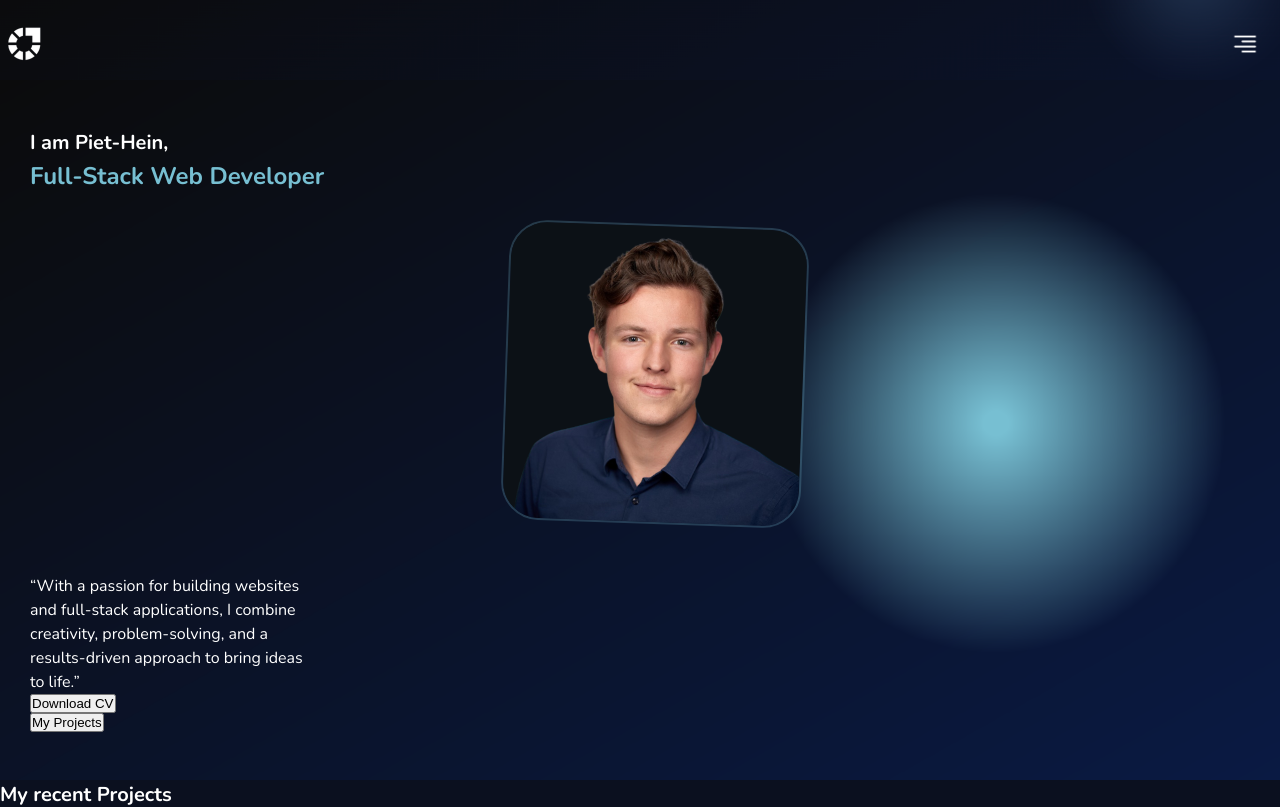
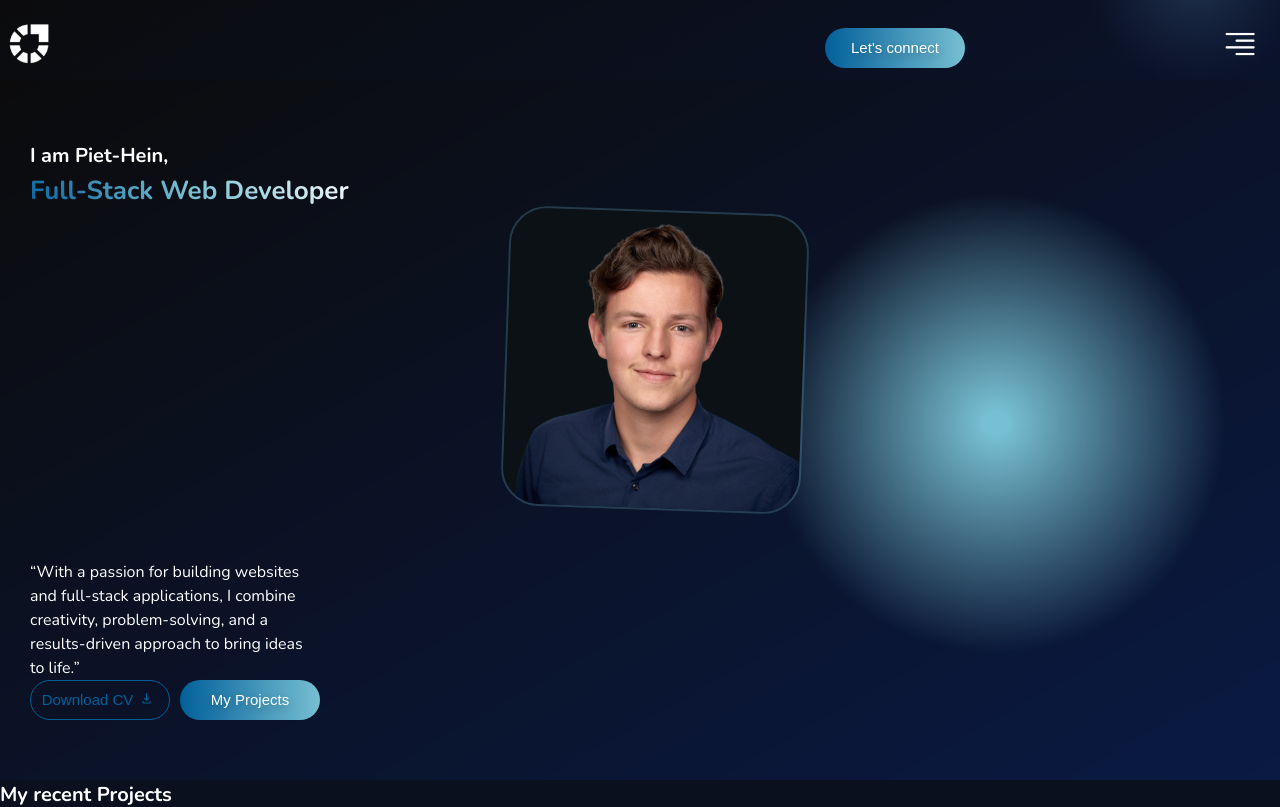
Before and after one commit to phsworks/portfolio-react, a React (Vite) app: page /#/ in a window 1280 px wide. Shown: the top 807 px of the page. Built offline with nearby package versions, Linux system fonts and the light colour scheme.

Commit message:
buttons added

```diff
--- a/src/Components/Hero.css
+++ b/src/Components/Hero.css
@@ -15,10 +15,7 @@
     color: white;
   }
 
-  h1 {
-    color: var(--accent);
-    margin-bottom: 30px;
-  }
+
 
   img {
     margin: 0 auto;
--- a/src/Components/Hero.jsx
+++ b/src/Components/Hero.jsx
@@ -7,15 +7,34 @@ function Hero() {
     <div className="hero-container">
       <div className="hero">
         <h2> I am Piet-Hein,</h2>
-        <h1>Full-Stack Web Developer</h1>
+        <h1>
+          Full-Stack <span>Web Developer</span>{" "}
+        </h1>
         <img width={300} src={Piet} alt="piet-hein" />
         <p>
-          “With a passion for building websites and full-stack
-          applications, I combine creativity, problem-solving, and a
-          results-driven approach to bring ideas to life.”
+          “With a passion for building websites and full-stack applications, I
+          combine creativity, problem-solving, and a results-driven approach to
+          bring ideas to life.”
         </p>
-        <button>Download CV</button>
-        <button>My Projects</button>
+        <div className="info-buttons">
+          <button className="secondary-button">
+            Download CV
+            <span>
+              <svg
+                xmlns="http://www.w3.org/2000/svg"
+                width="25"
+                height="13"
+                viewBox="0 0 20 25"
+              >
+                <path
+                  fill="#02609a"
+                  d="M12 2a1 1 0 0 1 1 1v10.586l2.293-2.293a1 1 0 0 1 1.414 1.414l-4 4a1 1 0 0 1-1.414 0l-4-4a1 1 0 1 1 1.414-1.414L11 13.586V3a1 1 0 0 1 1-1M5 17a1 1 0 0 1 1 1v2h12v-2a1 1 0 1 1 2 0v2a2 2 0 0 1-2 2H6a2 2 0 0 1-2-2v-2a1 1 0 0 1 1-1"
+                />
+              </svg>
+            </span>
+          </button>
+          <button className="primary-button">My Projects</button>
+        </div>
       </div>
     </div>
   );
--- a/src/Components/Navbar.css
+++ b/src/Components/Navbar.css
@@ -42,3 +42,8 @@
     transform: scale(1.05);
   }
 }
+
+.info-buttons {
+  display: flex;
+  gap: 10px;
+}
--- a/src/Components/Navbar.jsx
+++ b/src/Components/Navbar.jsx
@@ -12,31 +12,15 @@ function Navbar() {
       <div className="navbar-container">
         <div className="logo">
           <NavLink to="/">
-            <img width={50} src={logo} alt="logo" />
+            <img width={60} src={logo} alt="logo" />
           </NavLink>
         </div>
         <nav>
           <ul className="navbar-links">
-            <li>
-              <NavLink className="link" to="/">
-                Home
-              </NavLink>
-            </li>
-            <li>
-              <NavLink className="link" to="/about">
-                About
-              </NavLink>
-            </li>
-            <li>
-              <NavLink className="link" to="/projects">
-                Projects
-              </NavLink>
-            </li>
-            <li>
-              <NavLink className="link" to="/contact">
-                Contact
-              </NavLink>
-            </li>
+            <li>Home</li>
+            <li>My Projects</li>
+            <li>My Skills</li>
+            <li>Contact</li>
           </ul>
         </nav>
         <div className="socials">
@@ -58,8 +42,11 @@ function Navbar() {
             </li>
           </ul>
         </div>
+        <div>
+          <button className="primary-button">Let's connect</button>
+        </div>
         <div className="menu">
-            <img width={30} src={menu} alt="menu-icon" />
+          <img width={40} src={menu} alt="menu-icon" />
         </div>
       </div>
     </div>
--- a/src/index.css
+++ b/src/index.css
@@ -15,15 +15,58 @@ body {
 
   color: white;
 
-  --primary--color: #1B00AF;
+  --primary--color: #0916c6;
   --secondary-color: #3C3D62;
   --accent: #77BFD2;
 }
 
 h1 {
-  font-size: 24px;
+  font-size: 26px;
+  background-image: linear-gradient(45deg, #02609a, #77BFD2,  #fdffff);
+  background-clip: text;
+  -webkit-text-fill-color: transparent;
 }
 
 h2 {
   font-size: 20px;
 }
+
+
+.primary-button {
+  background-image: linear-gradient(to right, #02609a, #77BFD2);
+  border-radius: 20px;
+  width: 140px;
+  border-style: none;
+  color: #FFFFFF;
+  cursor: pointer;
+  font-size: 15px;
+  font-weight: 500;
+  height: 40px;
+  padding: 10px;
+  text-align: center;
+  text-shadow: rgba(0, 0, 0, 0.25) 0 3px 8px;
+}
+
+.primary-button:hover {
+  background-image: linear-gradient(to right, #77BFD2, #02609a);
+  transition-duration: 300ms;
+}
+
+@media (min-width: 768px) {
+  .button-36 {
+    padding: 0 2.6rem;
+  }
+}
+
+.secondary-button {
+  border: 1px solid #02609a;
+  background-color: transparent;
+  color: #02609a;
+  padding: 10px;
+  border-radius: 20px;
+  width: 140px;
+  text-align: center;
+  height: 40px;
+  font-size: 15px;
+
+}
```
